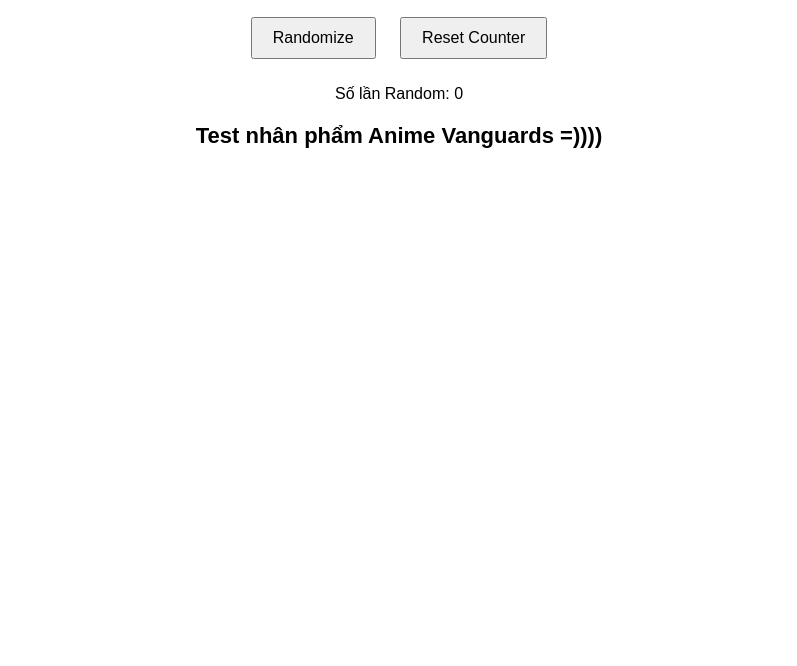
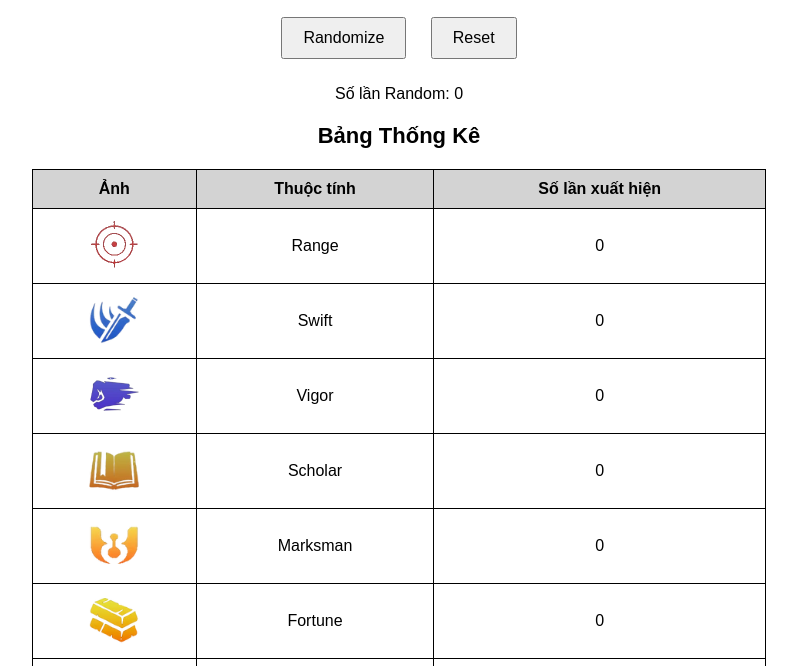
Before and after one commit to MrBitVN/TranQuangAnh, a plain HTML site: page index.html in a window 1280 px wide. Shown: the part 97-763 px from the top of the page, without its empty margins (241-1038 px from the left). Drawn offline with Linux system fonts and the light colour scheme.

Commit message:
Update index.html

```diff
--- a/index.html
+++ b/index.html
@@ -12,17 +12,15 @@
             background-image: url('background.jpg'); /* Thay bằng link hình nền */
             background-size: cover;
             background-position: center;
-            color: black; /* Chữ màu đen */
+            color: black;
         }
         h1 {
             font-size: 36px;
             font-weight: bold;
-            color: black; /* Chỉnh tiêu đề về màu đen */
             margin-bottom: 10px;
         }
         h2 {
             font-size: 22px;
-            color: black; /* Chỉnh tiêu đề phụ về màu đen */
             font-weight: bold;
             margin-top: 10px;
         }
@@ -39,17 +37,44 @@
             width: 100px;
             height: 100px;
         }
+        table {
+            width: 60%;
+            margin: 20px auto;
+            border-collapse: collapse;
+        }
+        th, td {
+            border: 1px solid black;
+            padding: 10px;
+            text-align: center;
+        }
+        th {
+            background-color: lightgray;
+        }
+        .trait-img {
+            width: 50px;
+            height: 50px;
+        }
     </style>
 </head>
 <body>
     <h1>MrBitVN - Random Thuộc Tính</h1>
     <button onclick="randomizeAttribute()">Randomize</button>
-    <button onclick="resetCounter()">Reset Counter</button>
+    <button onclick="resetCounter()">Reset</button>
 
     <p>Số lần Random: <span id="counter">0</span></p>
     <div class="attribute" id="result"></div>
 
-    <h2>Test nhân phẩm Anime Vanguards =))))</h2>
+    <h2>Bảng Thống Kê</h2>
+    <table>
+        <thead>
+            <tr>
+                <th>Ảnh</th>
+                <th>Thuộc tính</th>
+                <th>Số lần xuất hiện</th>
+            </tr>
+        </thead>
+        <tbody id="statsTable"></tbody>
+    </table>
 
     <script>
         const attributes = [
@@ -67,9 +92,22 @@
         ];
 
         let counter = 0;
-        let lastWasRare = false; // Biến kiểm tra lần trước có phải trait xịn không
+        let lastAttribute = null;
+        let confirmNextRoll = false;
+        let stats = {};
+
+        // Khởi tạo bảng thống kê ban đầu
+        attributes.forEach(attr => {
+            stats[attr.name] = 0;
+        });
 
         function randomizeAttribute() {
+            if (confirmNextRoll) {
+                let confirmChoice = confirm("Bạn vừa roll được trait xịn! Có muốn tiếp tục random không?");
+                if (!confirmChoice) return;
+                confirmNextRoll = false;
+            }
+
             counter++;
             document.getElementById("counter").textContent = counter;
 
@@ -86,31 +124,54 @@
                 }
             }
 
+            // Cập nhật số lần xuất hiện của trait
+            stats[selectedAttr.name]++;
+            updateStatsTable();
+
             document.getElementById("result").innerHTML = `
                 <h2>${selectedAttr.name}</h2>
                 <img src="${selectedAttr.img}" alt="${selectedAttr.name}">
                 <p>Tỷ lệ: ${selectedAttr.chance}%</p>
             `;
 
-            // Kiểm tra trait xịn (Solar, Deadeye, Ethereal, Monarch)
+            // Kiểm tra trait hiếm
             const rareTraits = ["Solar", "Deadeye", "Ethereal", "Monarch"];
-            if (lastWasRare) {
-                let confirmChoice = confirm("Bạn vừa roll được trait xịn trước đó! Có muốn tiếp tục không?");
-                if (!confirmChoice) {
-                    alert("Dừng random, chúc mừng bạn!");
-                    return;
-                }
+            if (rareTraits.includes(selectedAttr.name)) {
+                lastAttribute = selectedAttr;
+                confirmNextRoll = true;
             }
-
-            lastWasRare = rareTraits.includes(selectedAttr.name);
         }
 
         function resetCounter() {
             counter = 0;
-            lastWasRare = false;
+            lastAttribute = null;
+            confirmNextRoll = false;
             document.getElementById("counter").textContent = counter;
             document.getElementById("result").innerHTML = "";
+
+            // Reset thống kê
+            attributes.forEach(attr => {
+                stats[attr.name] = 0;
+            });
+            updateStatsTable();
         }
+
+        function updateStatsTable() {
+            let tableBody = document.getElementById("statsTable");
+            tableBody.innerHTML = "";
+
+            for (let attr of attributes) {
+                let row = `<tr>
+                    <td><img class="trait-img" src="${attr.img}" alt="${attr.name}"></td>
+                    <td>${attr.name}</td>
+                    <td>${stats[attr.name]}</td>
+                </tr>`;
+                tableBody.innerHTML += row;
+            }
+        }
+
+        // Hiển thị bảng thống kê khi trang tải lần đầu
+        updateStatsTable();
     </script>
 </body>
 </html>
```
